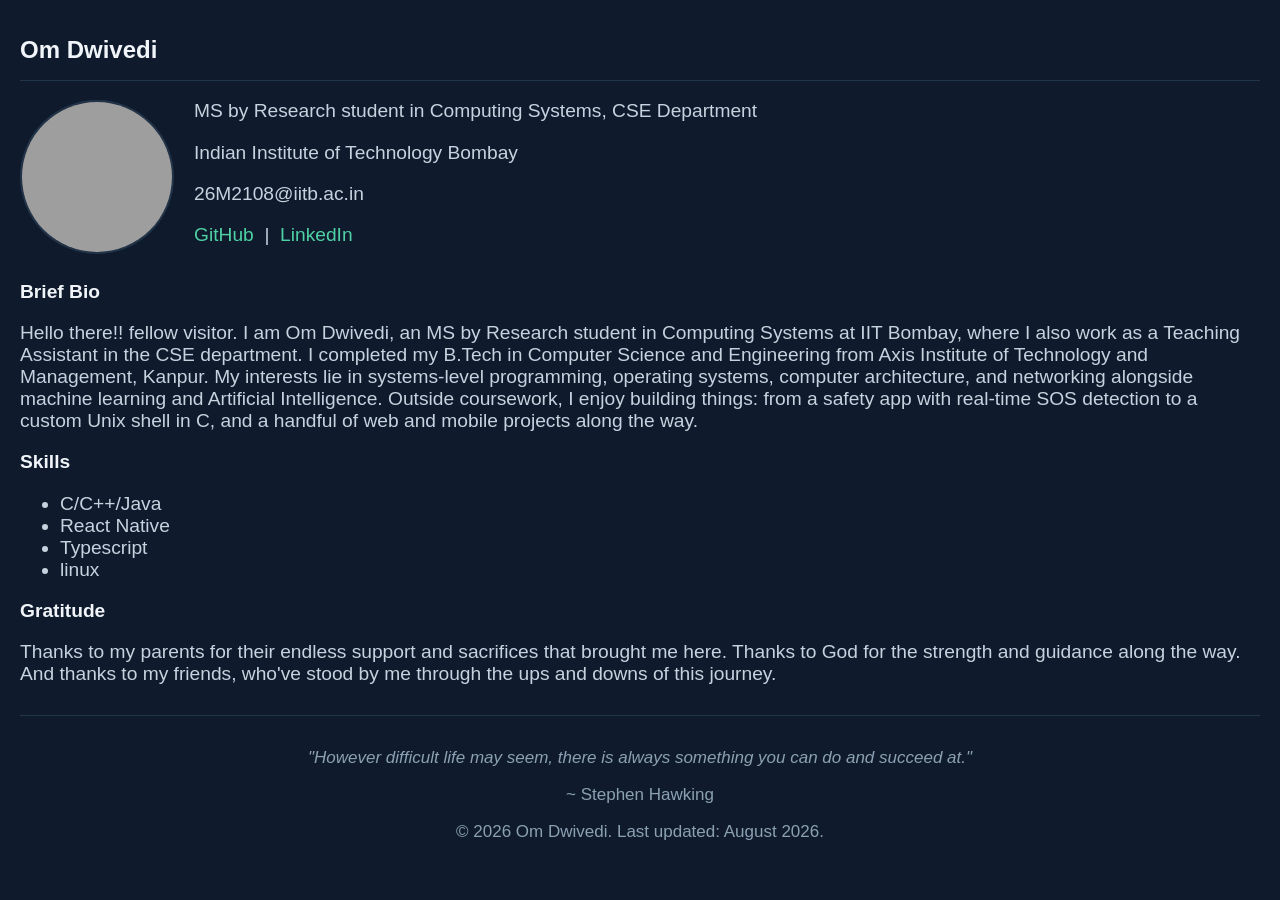
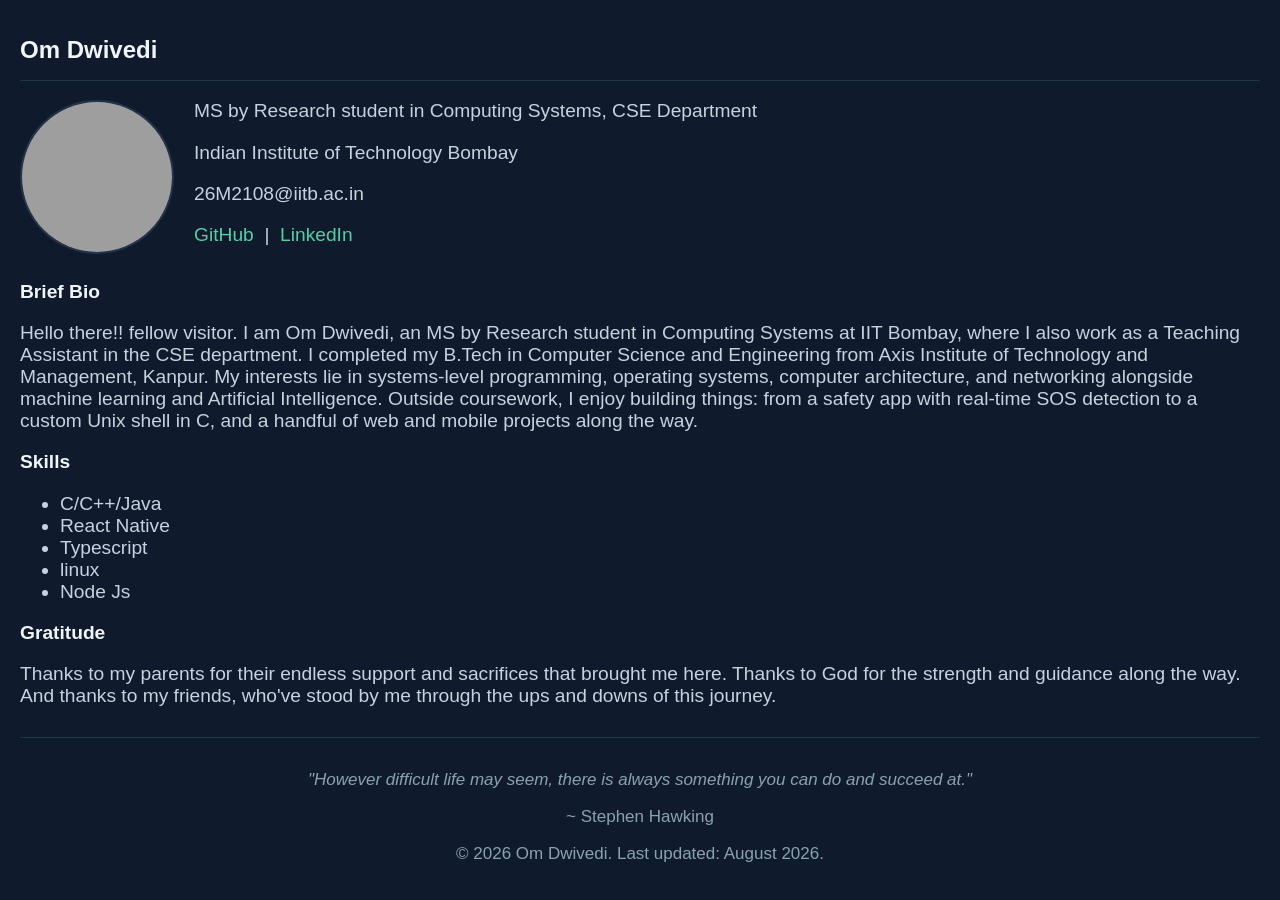
Before and after one commit to Grok-le/software_lab_assign3, a plain HTML site: page Assignment3_q1/index.html in a window 1280 px wide. Drawn offline with Linux system fonts and the light colour scheme; grey boxes are pictures that could not be loaded.

Commit message:
Added new skill NodeJs

```diff
--- a/Assignment3_q1/index.html
+++ b/Assignment3_q1/index.html
@@ -32,6 +32,7 @@
     <LI>React Native</li>
     <Li>Typescript</Li>
     <li> linux</li>
+    <li>Node Js</li>
     </ul>
 
     <h2 style="font-size:larger; color:#F1F5F9;">Gratitude</h2>
```
